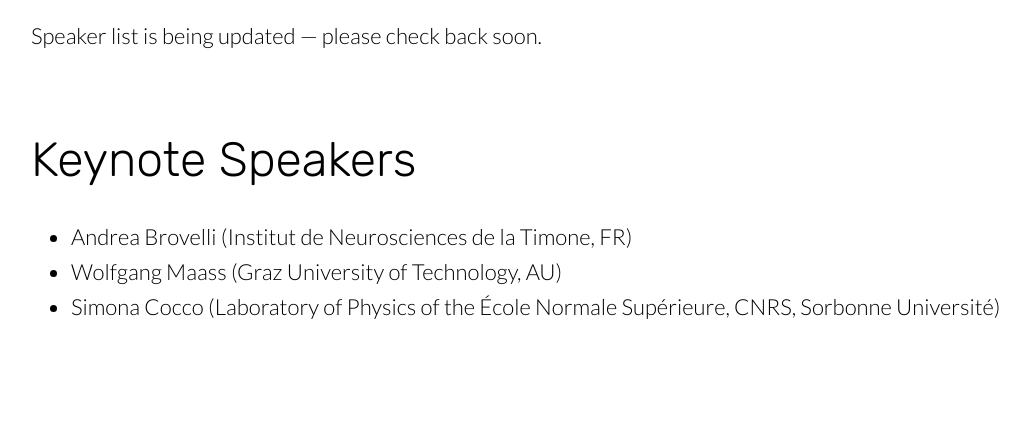
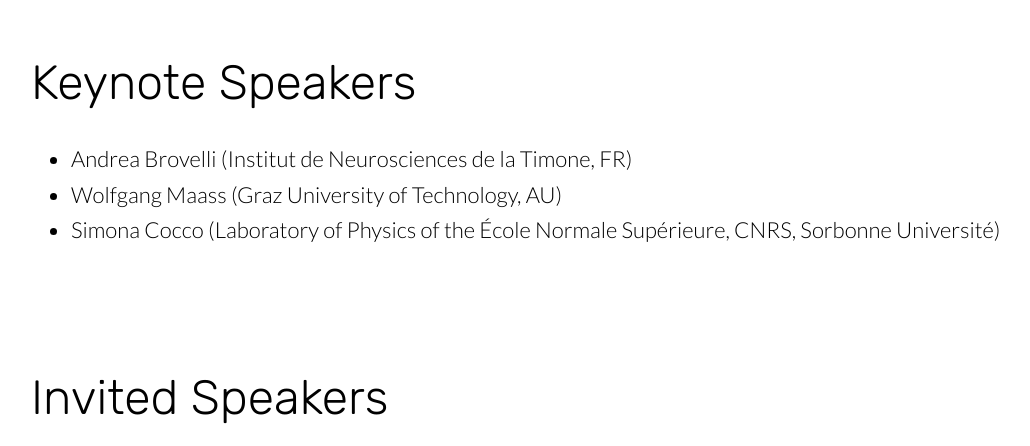
Before and after one commit to INCNgit/incn, a Jekyll site: the page built from speakers.html, in a window 1280 px wide and 900 px high, cut to the strip 454-900 px from the top of the window. Shown: the whole strip, without its empty margins (59-1089 px from the left). Built offline with Jekyll 4.4.1, drawn with Linux system fonts in a browser that asks for light colours; nearby versions of some CDN libraries.

Commit message:
speakers

```diff
--- a/speakers.html
+++ b/speakers.html
@@ -19,7 +19,6 @@
 	 <section class="info">
 		<div class="container flex">
 			<div class="text">
-				<p class="editable"> Speaker list is being updated — please check back soon. </p>
 				<h2 class="editable"><br>Keynote Speakers</h2>
 				<p class="editable">
 				<ul>
```
